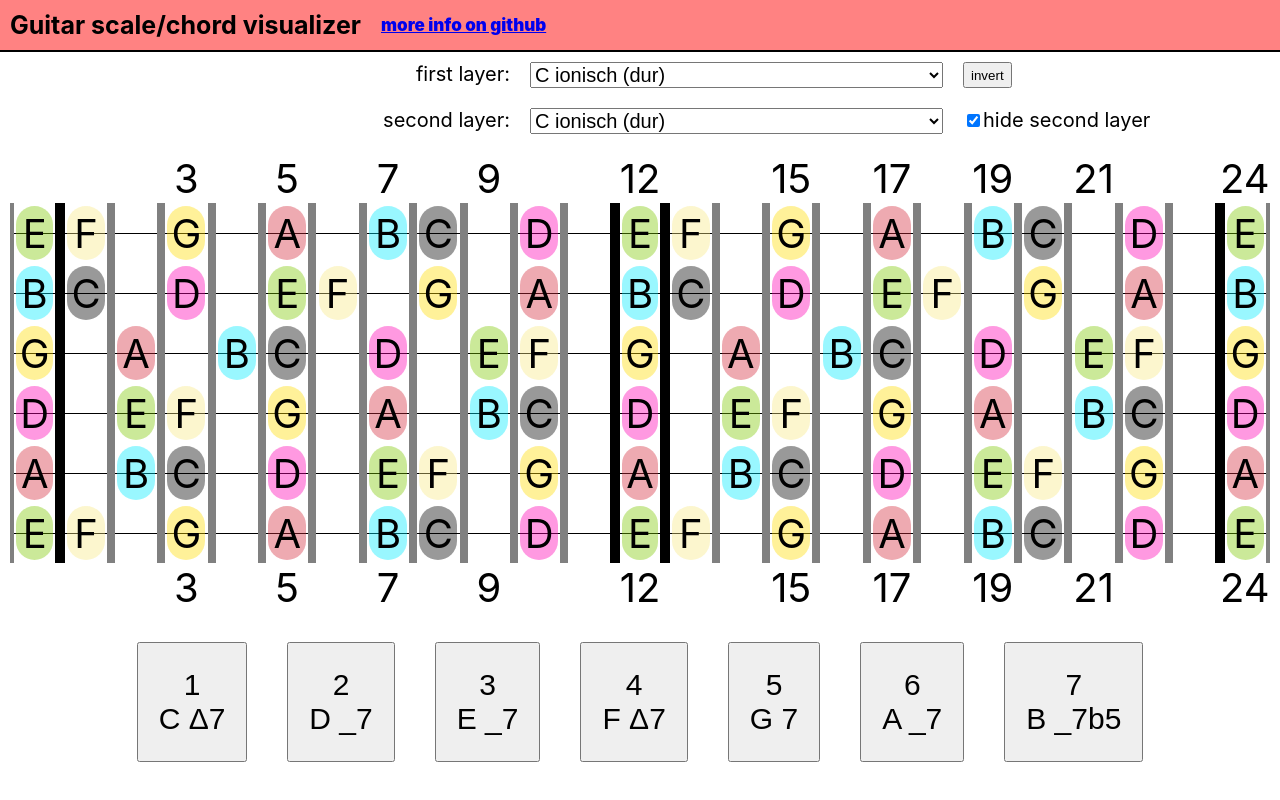
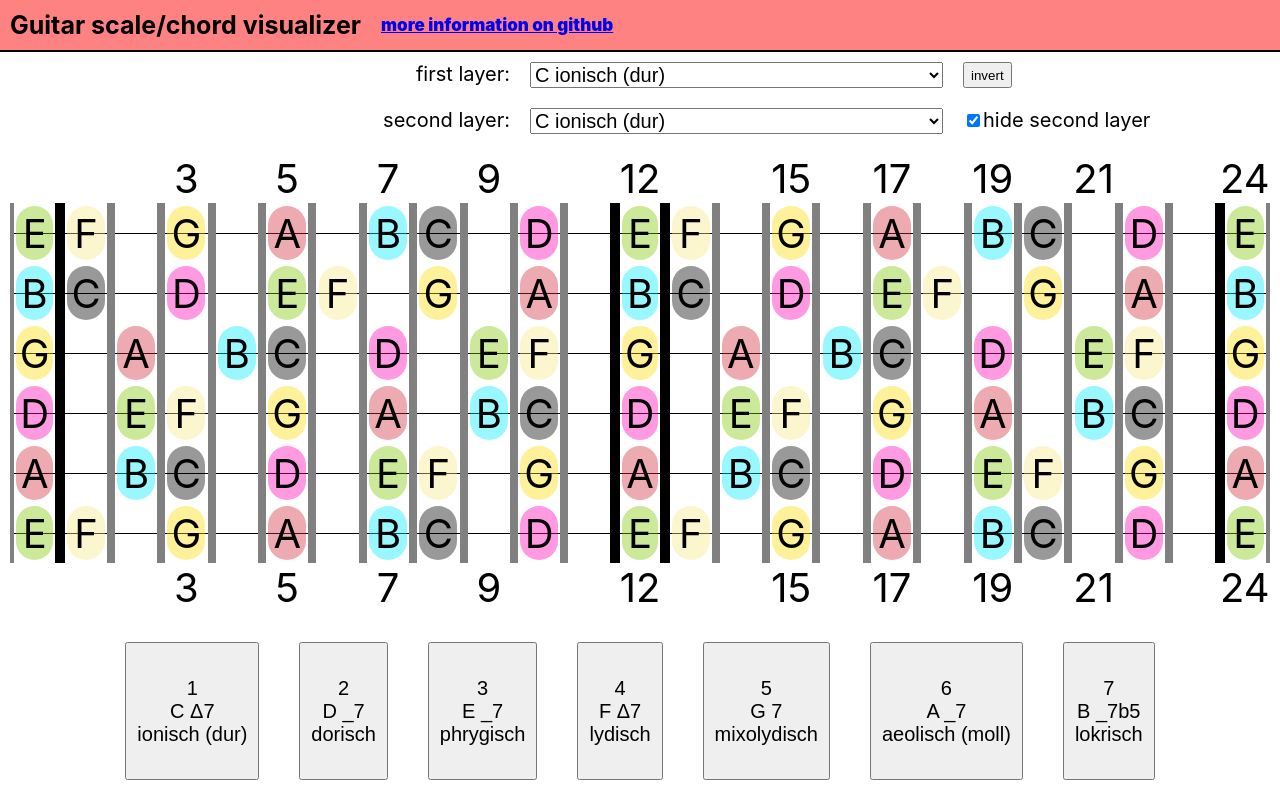
Before and after one commit to vincentwue/guitar-trainer, a React (Create React App) app: page / in a window 1280 px wide. Built offline with nearby package versions, Linux system fonts and the light colour scheme.

Commit message:
Show mode

```diff
--- a/src/components/SimpleState.tsx
+++ b/src/components/SimpleState.tsx
@@ -5,7 +5,7 @@ import classes from "./Pattern.module.css"
 import Pattern from "./Pattern"
 import { SpecificChord } from '../definitions/chords';
 import { renderables } from '../definitions/renderables';
-import { SpecificScale } from '../definitions/scales';
+import { SpecificScale, specificScales } from '../definitions/scales';
 
 export default function SimpleState() {
 
@@ -54,7 +54,7 @@ export default function SimpleState() {
 
                 console.log(chord)
 
-                return <button style={{ fontSize: 30, padding: 20, margin: 20, height: 120 }} key={i} onClick={e => {
+                return <button style={{ fontSize: 20, padding: 10, margin: 20 }} key={i} onClick={e => {
                     const renderable = renderables.find(r => r.id === chord.id)
                     if (renderable) {
 
@@ -64,6 +64,8 @@ export default function SimpleState() {
                 }}>{(i + 1)}
                     <br></br>
                     {chord.id}
+                    <br></br>
+                    {specificScale.scale.rawScale.modes[i]}
                 </button>
             })
         }
@@ -78,7 +80,7 @@ export default function SimpleState() {
             Guitar scale/chord visualizer
             <div style={{ fontSize: 17, paddingLeft: 20, display: "flex", fontWeight: 'bolder', alignItems: "center", justifyContent: "center" }}>
 
-                <a href="https://github.com/vincentwue/guitar-trainer" target="_blank">more info on github</a>
+                <a href="https://github.com/vincentwue/guitar-trainer" target="_blank">more information on github</a>
             </div>
         </div>
         <div >
```
Also changed, not shown: 1 other file (tests, documents, lock files or other folders).
